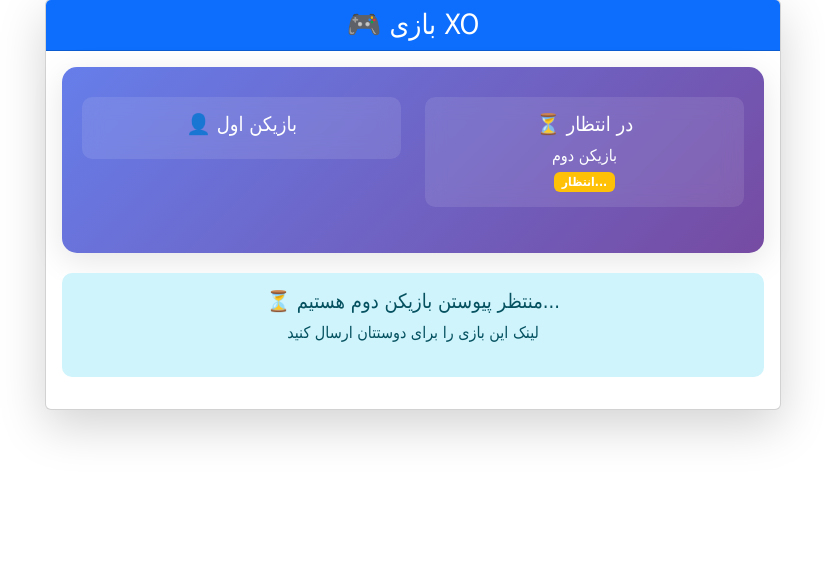
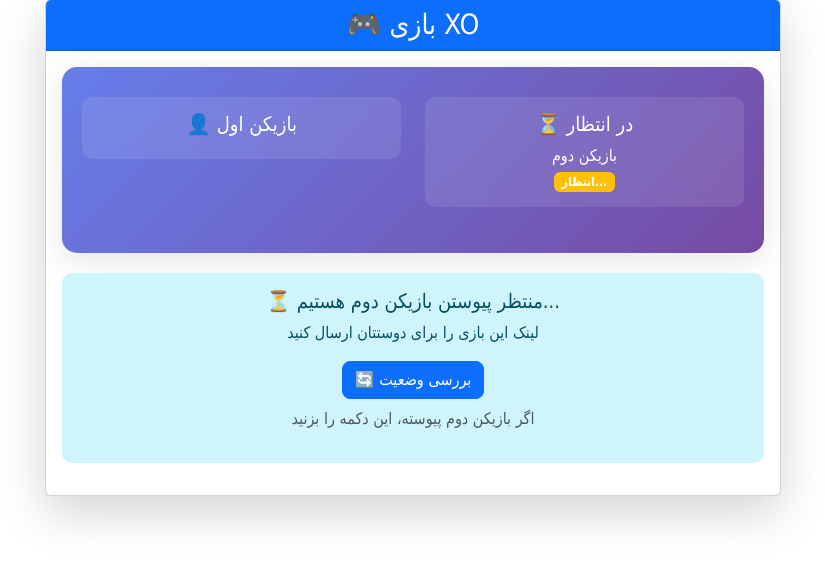
Before and after one commit to mohammadrezabalooch/XO-game, a Django app: template templates/game/game.html in a window 1280 px wide. Shown: the part 82-646 px from the top of the page, without its empty margins (227-1052 px from the left). Run offline with Django 5.2, Linux system fonts and the light colour scheme; the template is opened without the code that fills it, so the values that code supplies are empty; some libraries are stand-ins or nearby versions.

Commit message:
checking second player status button

```diff
--- a/templates/game/game.html
+++ b/templates/game/game.html
@@ -90,6 +90,12 @@
             <div class="alert alert-info">
               <h5>⏳ منتظر پیوستن بازیکن دوم هستیم...</h5>
               <p>لینک این بازی را برای دوستتان ارسال کنید</p>
+              <div class="mt-3">
+                <button onclick="window.location.reload()" class="btn btn-primary">
+                  🔄 بررسی وضعیت
+                </button>
+                <p class="mt-2 text-muted">اگر بازیکن دوم پیوسته، این دکمه را بزنید</p>
+              </div>
             </div>
           </div>
         {% else %}
```
